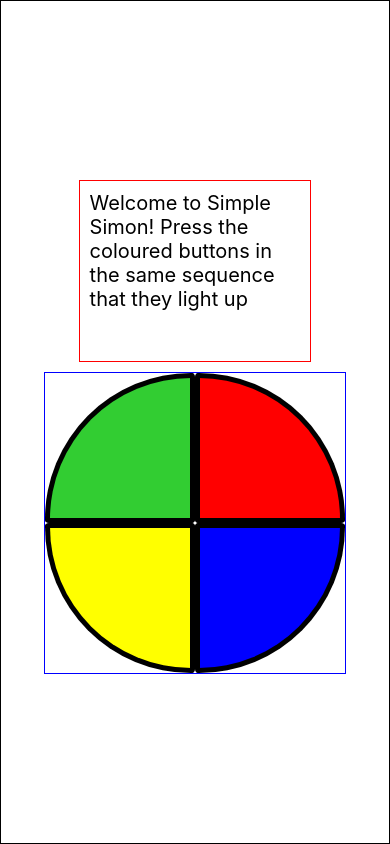
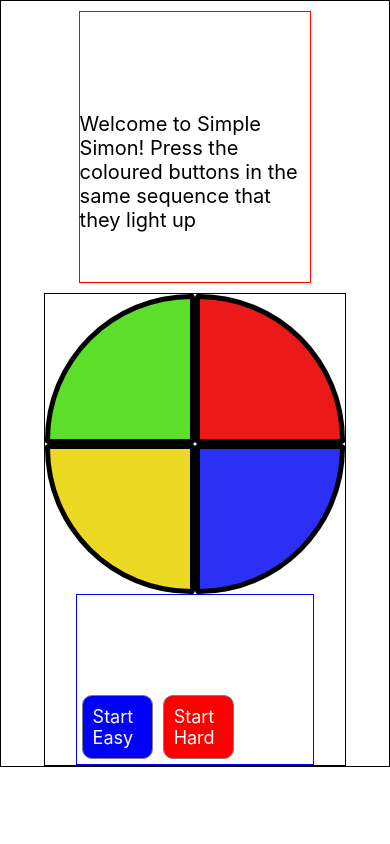
Before and after one commit to NMeyer8386/assign3, a React Native app: screen / in a window 390 px wide. Built offline with nearby package versions, Linux system fonts and the light colour scheme.

Commit message:
start buttons generate array and become inactive

```diff
--- a/App.js
+++ b/App.js
@@ -1,10 +1,20 @@
 import React, { Component } from 'react'
-import { Button, StyleSheet, Text, TouchableOpacity, View } from 'react-native';
+import { Button, Pressable, StyleSheet, Text, TextInput, TouchableOpacity, View } from 'react-native';
 
+// CSS styling variables so I can control multiple elements at once
 const bWidth = 5;
 const wHRadius = 150;
+
+// Landing Text
 const landingText = "Welcome to Simple Simon! Press the coloured buttons in the same sequence that they light up";
 
+// Arrays for button colours: index 0 is default and index 1 is lighter for the game's call & response
+const topLeftColours = ['#5BDF2B', '#84F16C'];
+const topRightColours = ['#EC1919', '#ED6262'];
+const bottomLeftColours = ['#EBD924', '#F1E66F'];
+const bottomRightColours = ['#2B30F4', '#8083F6'];
+
+// Touchable opacities for the simon buttons. Uses a callback to register presses and which button was pressed
 class Light extends Component {
   constructor(props) {
       super(props);
@@ -17,44 +27,145 @@ class Light extends Component {
       return (
           <TouchableOpacity
               style={[this.props.style, {backgroundColor: this.props.color}]}
-              onPress={() => {this.state.onPress()}}
+              num={this.props.num}
+              onPress={() => {this.state.onPress(this.props.num)}}
           />
       );
   }
 }
 
+// The simon game itself. All game logic is handled here
 class Simon extends Component {
   constructor(props) {
       super(props);
       this.state = {
           timesToBlink: 5,
           durationMS: 1000,
-          topLeftColor: 'limegreen',
-          topRightColor: 'red',
-          bottomLeftColor: 'yellow',
-          bottomRightColor: 'blue',
+          topLColour: topLeftColours[0],
+          topRColour: topRightColours[0],
+          bottomLColour: bottomLeftColours[0],
+          bottomRColour: bottomRightColours[0],
           startEnabled: true,
+          simonCombo: [],
+          userCombo: [],
+          flaccidLength: 5,   //Easy difficulty
+          hardLength: 10,     //Hard Difficulty
+          btnDisabled: false,
+          buttonColour: 'blue',
       };
   }
 
-  pressed = () => {
-    console.log('pressed');
+  // called when difficulty buttons are pressed, determines how many random numbers are put into the game array
+  start = (diff) => {
+    this.setState({
+      btnDisabled: true,
+    })
+    if(diff == 1){
+      console.log('start easy');
+      for(let i = 0; i < this.state.flaccidLength; i++){
+        let simonNum = Math.floor(Math.random() * 500 % 4);
+        let simonCombo = [...simonCombo , simonNum];
+        console.log(simonCombo);
+        this.gameStart();
+      }
+    } else if (diff == 2){
+      console.log('start hard');
+      for(let i = 0; i < this.state.hardLength; i++){
+
+      }
+    }
+  }
+
+  //handles the blinking of the buttons. The "call"
+  gameStart = () => {
+    for(let i = 0; i <= this.state.simonCombo.length; i++){
+      for(let j = 0; j <= i; j++){
+        switch(this.state.simonCombo[i]){
+          case 0:
+
+          case 1:
+
+          case 2:
+
+          case 3:
+
+          default:
+        }
+      }
+    }
+  }
+
+  // makes the specified button "blink"
+  blink = (button) => {
+
+  }
+
+  // called when the simon buttons are pressed. The "response"
+  btnPressed = (num) => {
+    console.log('pressed'+ num);
   }
 
   render(){
   return (
-    <View style={styles.vertContainer}>
+    <View style={styles.container}>
 
       {/* top half of funny buttons */}
       <View style={styles.topHalf}>
-        <Light style={styles.topLeft} color={this.state.topLeftColor} callback={this.pressed}/>
-        <Light style={styles.topRight} color={this.state.topRightColor} callback={this.pressed}/>
+        <Light style={styles.topLeft} color={this.state.topLColour} num={0} callback={this.btnPressed}/>
+        <Light style={styles.topRight} color={this.state.topRColour} num={1} callback={this.btnPressed}/>
       </View>
 
       {/* bottom half of funny buttons */}
       <View style={styles.bottomHalf}>
-        <Light style={styles.bottomLeft} color={this.state.bottomLeftColor} callback={this.pressed}/>
-        <Light style={styles.bottomRight} color={this.state.bottomRightColor} callback={this.pressed}/>
+        <Light style={styles.bottomLeft} color={this.state.bottomLColour} num={2} callback={this.btnPressed}/>
+        <Light style={styles.bottomRight} color={this.state.bottomRColour} num={3} callback={this.btnPressed}r/>
+      </View>
+
+      {/*
+      Difficulty buttons control how many rounds the player goes through
+      They also cause the simon buttons to light up for testing purposes
+      */}
+      <View style={styles.rowContainer}>
+        <Pressable
+        style={[styles.startButton, {backgroundColor: this.state.btnDisabled?'grey':'blue'}]}
+        disabled={this.state.btnDisabled}
+        onPress={() => this.start(1)}
+        onPressIn={() =>
+          this.setState({
+            topLColour: topLeftColours[1],
+            topRColour: topRightColours[1],
+            bottomLColour: bottomLeftColours[1],
+            bottomRColour: bottomRightColours[1],
+          })}
+        onPressOut={() =>
+          this.setState({
+            topLColour: topLeftColours[0],
+            topRColour: topRightColours[0],
+            bottomLColour: bottomLeftColours[0],
+            bottomRColour: bottomRightColours[0],
+          })}>
+          <Text style={styles.btnText}>Start Easy</Text>
+        </Pressable>
+
+        <Pressable
+        style={[styles.startButton, {backgroundColor: this.state.btnDisabled?'grey':'red'}]}
+        disabled={this.state.btnDisabled}
+        onPressIn={() => [this.start(2),
+          this.setState({
+            topLColour: topLeftColours[1],
+            topRColour: topRightColours[1],
+            bottomLColour: bottomLeftColours[1],
+            bottomRColour: bottomRightColours[1],
+          })]}
+        onPressOut={() =>
+          this.setState({
+            topLColour: topLeftColours[0],
+            topRColour: topRightColours[0],
+            bottomLColour: bottomLeftColours[0],
+            bottomRColour: bottomRightColours[0],
+          })}>
+          <Text style={styles.btnText}>Start Hard</Text>
+        </Pressable>
       </View>
 
     </View>
@@ -62,6 +173,7 @@ class Simon extends Component {
   }
 }
 
+// The rendiering of the app. Displays the landing text and calls the Simon class
 export default class App extends Component {
 
   render() {
@@ -80,7 +192,6 @@ export default class App extends Component {
 const styles = StyleSheet.create({
 
   container: {
-    flex: 1,
     backgroundColor: '#fff',
     alignItems: 'center',
     justifyContent: 'center',
@@ -89,15 +200,15 @@ const styles = StyleSheet.create({
     borderColor: 'black',
     },
 
-  vertContainer: {
-    flexDirection: 'column',
+  rowContainer: {
+    flexDirection: 'row',
     borderWidth: 1,
     borderColor: 'blue',
     },
 
   landingTextBox: {
     textAlign: 'center',
-    padding: 10,
+    paddingTop: 100,
     paddingBottom: 50,
     margin: 10,
     width: '60%',
@@ -149,4 +260,21 @@ const styles = StyleSheet.create({
     flexDirection: 'row',
   },
 
+  startButton: {
+    backgroundColor: 'royalblue',
+    borderColor: 'gray',
+    margin: 5,
+    borderWidth: 1,
+    borderRadius: 10,
+    padding:10,
+    marginTop: 100,
+    alignItems: 'center',
+    width: '30%',
+  },
+
+  btnText: {
+      color: 'white',
+      fontSize: 18,
+    },
+
 });
```
